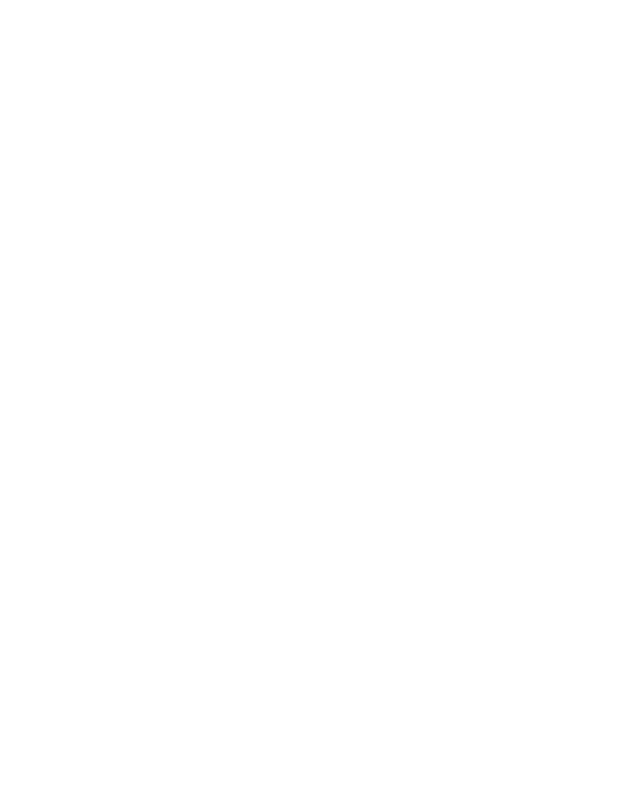
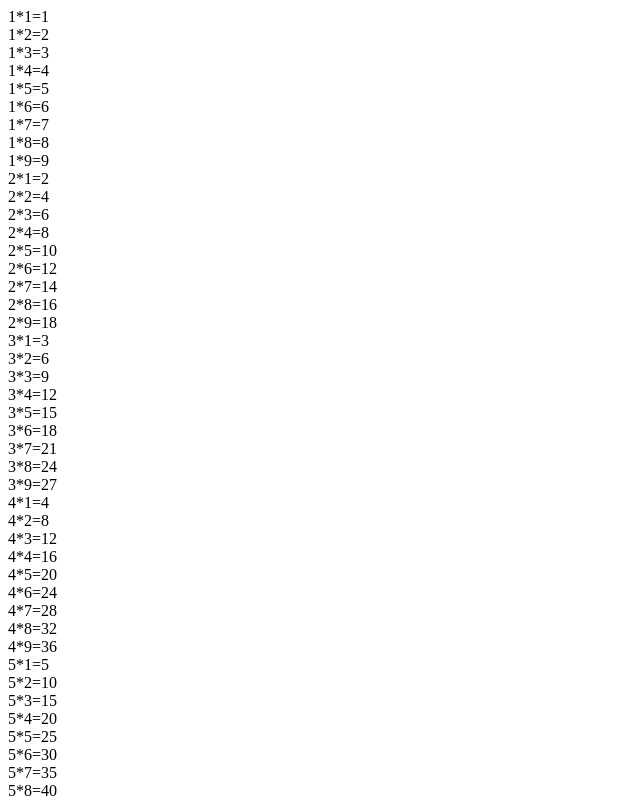
Before and after one commit to skybluejean/JavaScript_roof, a plain HTML site: page testTutorial.html in a window 1280 px wide. Shown: the top 800 px of the page, without its empty margins (0-640 px from the left). Drawn offline with Linux system fonts and the light colour scheme.

Commit message:
add gugudan code

```diff
--- a/testTutorial.html
+++ b/testTutorial.html
@@ -12,11 +12,52 @@
 
 
 <body>
+<div id="name"></div>
 
 <script>
+let nameList = ["강지민", "곽윤호", "권예준", "김동주", "김은아", "김종윤", "김지섭", "김형진", "노수민", "류은이", "박수연", "박준형", "성해경", "이경택", "이세민", "이재권", "임지성", "정성철", "정지은", "정희은", "최대건", "한유진", "허진", "장루빈", "박달재"];
+/*
+let name = document.getElementById("name");
+for(let t = 0; t < nameList.length; t++){
+  let li = document.createElement("li");
+  li.textContent = nameList[t];
+  name.appendChild(li);
+}
+*/
+/*
+let name = document.getElementById("name");
+for(let i = 0; i < nameList.length; i++){
+  let li = document.createElement("li");
+  li.textContent = nameList[i];
+  name.appendChild(li);
+}
+if(name.appendChild(li)%2==0){
+  document.getElementById("li").style.backgroundColor="skyblue";
+}else{
+  document.getElementById("li").style.backgroundColor="lightcoral";
+}
+*/
+
+
+let dan = [1, 2, 3, 4, 5, 6, 7, 8, 9];
+//let num = [1, 2, 3, 4, 5, 6, 7, 8, 9];
+for(let i = 1; i < 10; i++){
+  for(let t = 0; t < dan.length; t++){
+    document.write(i + '*' + dan[t] + '=' + (i*dan[t]));
+    document.write('<br>');
+  }
+}
+
+
 
 </script>
 
 
+
+
+
+
+
+
 </body>
 </html>
```
